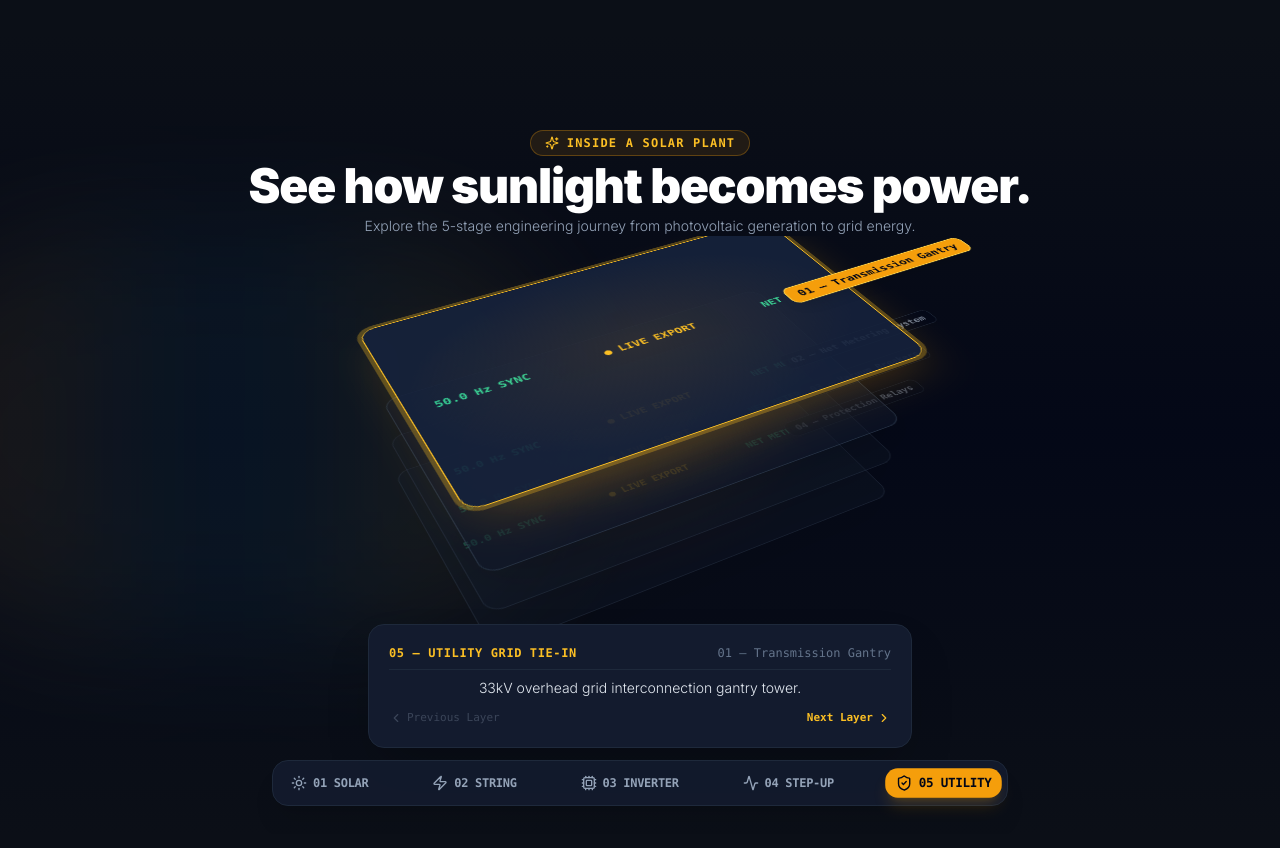
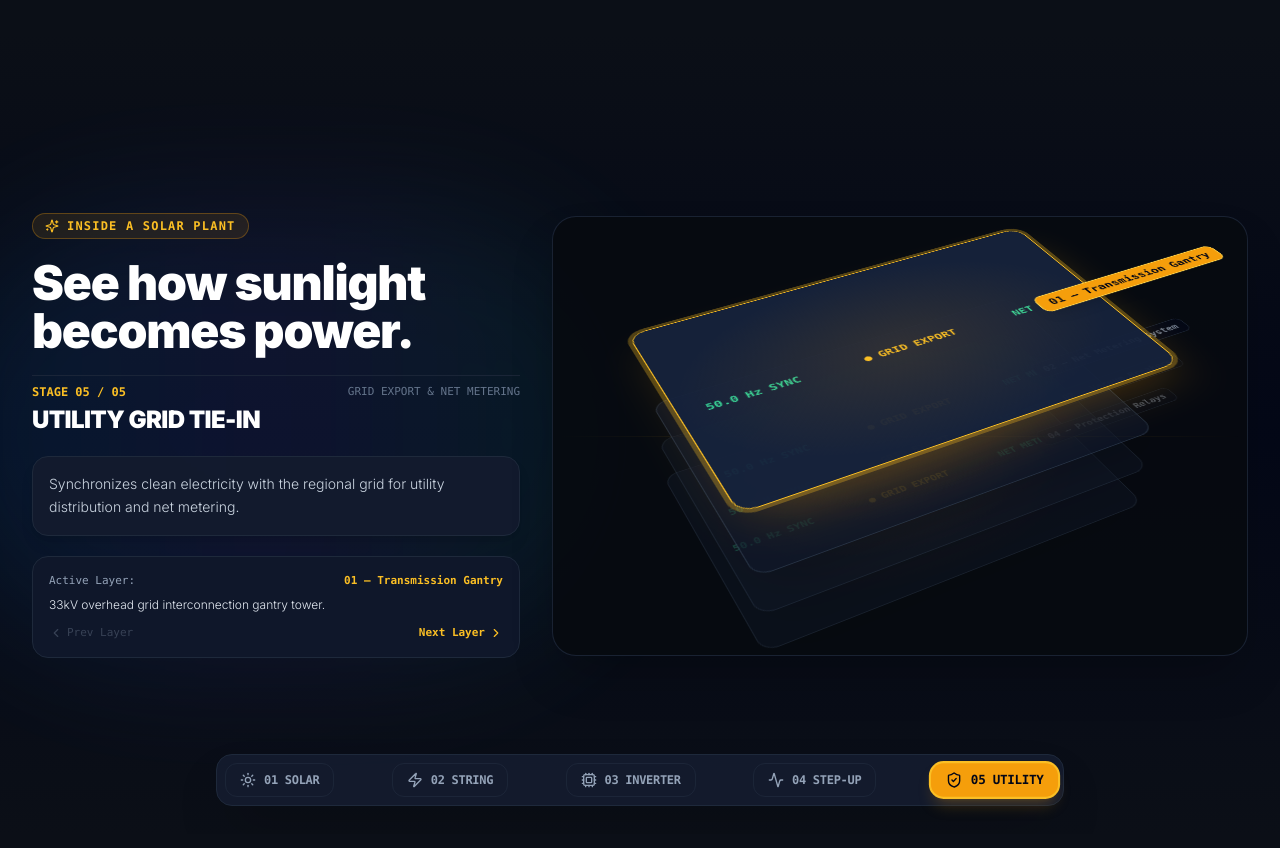
Before and after one commit to ABhi20427/nitish-solar-erp, a Next.js app: page / in a window 1280 px wide. Shown: the part 3600-4448 px from the top of the page. Built offline with nearby package versions, Linux system fonts and the light colour scheme.

Commit message:
fix: synchronize click and scroll stage state, reserve left text safe zone, and enhance Follow The Energy 3D visualization

```diff
--- a/src/app/(public)/page.tsx
+++ b/src/app/(public)/page.tsx
@@ -711,42 +711,106 @@ export default function HomePage() {
         </div>
       </section>
 
-      {/* 4. SECTION 4 — INSIDE A SOLAR PLANT (IMMERSIVE HOMEPAGE 5-STAGE 3D SCROLL JOURNEY) */}
-      <section ref={plantSectionRef} className="hidden md:block relative w-full h-[320vh] bg-[#0B0F17] snap-major-scene">
-        {/* Sticky Viewport Container (100vh viewport) */}
+      {/* 4. SECTION 4 — INSIDE A SOLAR PLANT (HOMEPAGE 5-STAGE "FOLLOW THE ENERGY" EXPERIENCE) */}
+      <section ref={plantSectionRef} className="hidden md:block relative w-full h-[360vh] bg-[#0B0F17] snap-major-scene">
+        {/* Sticky Viewport Container (100vh full viewport) */}
         <div className="sticky top-0 h-screen h-[100svh] w-full overflow-hidden flex flex-col justify-between pt-24 pb-6 bg-[#0B0F17] relative">
 
-          {/* Soft Ambient Background Energy Glow */}
+          {/* Soft Ambient Background Energy Glow (Dynamic color depending on DC / AC stage) */}
           <div className="absolute inset-0 pointer-events-none z-0 overflow-hidden">
             <div className="absolute inset-0 bg-gradient-to-b from-[#0B0F17] via-slate-950/80 to-[#0B0F17]" />
             <div
-              className="absolute left-1/2 top-1/2 w-[650px] h-[420px] rounded-full bg-gradient-to-r from-amber-500/15 via-sky-600/10 to-amber-400/15 blur-3xl transition-transform duration-700 ease-out opacity-80"
+              className={`absolute left-1/2 top-1/2 w-[700px] h-[450px] rounded-full blur-3xl transition-all duration-700 ease-out opacity-75 ${
+                plantStageIdx < 2
+                  ? 'bg-gradient-to-r from-amber-500/15 via-amber-400/10 to-amber-600/15'
+                  : plantStageIdx === 2
+                  ? 'bg-gradient-to-r from-amber-500/10 via-sky-500/15 to-blue-600/15'
+                  : 'bg-gradient-to-r from-sky-500/15 via-indigo-500/15 to-emerald-500/15'
+              }`}
               style={{
-                transform: `translate(-50%, -50%) translateX(${(2 - plantStageIdx) * 16}vw)`,
+                transform: `translate(-50%, -50%) translateX(${(2 - plantStageIdx) * 14}vw)`,
               }}
             />
           </div>
 
-          {/* Section Header */}
-          <div className="max-w-4xl mx-auto px-4 text-center space-y-1.5 relative z-30 shrink-0">
-            <div className="inline-flex items-center gap-2 px-3.5 py-1 rounded-full bg-amber-500/10 border border-amber-500/30 text-amber-400 text-xs font-mono font-bold uppercase tracking-widest">
+          {/* Main 2-Column Desktop Grid Layout (Guarantees Text Safe Zone vs Visual Stage) */}
+          <div className="max-w-7xl mx-auto px-6 sm:px-8 w-full flex-1 grid grid-cols-12 gap-8 items-center relative z-20 my-auto">
+
+            {/* LEFT 5-COL: Dedicated Text Safe Zone (Title + Stage Info + Layer Explanation) */}
+            <div className="col-span-5 space-y-5 text-left shrink-0">
+
+              {/* Section Eyebrow */}
+              <div className="inline-flex items-center gap-2 px-3 py-1 rounded-full bg-amber-500/10 border border-amber-500/30 text-amber-400 text-xs font-mono font-bold uppercase tracking-widest">
                 <Sparkles className="w-3.5 h-3.5 text-amber-400" />
                 <span>INSIDE A SOLAR PLANT</span>
               </div>
 
-            <h2 className="text-3xl sm:text-4xl lg:text-5xl font-black text-white tracking-tight leading-none">
+              {/* Headline */}
+              <h2 className="text-3xl lg:text-4xl xl:text-5xl font-black text-white tracking-tight leading-tight">
                 See how sunlight becomes power.
               </h2>
 
-            <p className="text-slate-400 text-xs sm:text-sm font-light max-w-xl mx-auto">
-              Explore the 5-stage engineering journey from photovoltaic generation to grid energy.
-            </p>
+              {/* Stage Badge & Title */}
+              <div className="space-y-1 pt-2 border-t border-slate-800/80">
+                <div className="flex items-center justify-between">
+                  <span className="text-xs font-mono font-bold text-amber-400">
+                    STAGE {PLANT_STAGES[plantStageIdx].code} / 05
+                  </span>
+                  <span className="text-[11px] font-mono text-slate-500 uppercase">
+                    {PLANT_STAGES[plantStageIdx].subtitle}
+                  </span>
+                </div>
+                <h3 className="text-2xl font-black text-white tracking-tight">
+                  {PLANT_STAGES[plantStageIdx].title}
+                </h3>
               </div>
 
-          {/* 3D Exploded Visual Stage */}
-          <div className="relative w-full flex-1 flex items-center justify-center overflow-hidden my-auto z-20">
+              {/* Stage Concise 1-Sentence Explanation */}
+              <p className="text-slate-300 text-sm font-light leading-relaxed bg-[#131B2E]/90 p-4 rounded-2xl border border-slate-800 shadow-lg">
+                {PLANT_STAGES[plantStageIdx].shortDesc}
+              </p>
+
+              {/* Active Exploded Layer Detail Card */}
+              <div className="bg-[#0F172A] border border-slate-800 rounded-2xl p-4 space-y-2 text-xs">
+                <div className="flex items-center justify-between text-slate-400 font-mono text-[11px]">
+                  <span>Active Layer:</span>
+                  <span className="text-amber-400 font-bold">
+                    {PLANT_STAGES[plantStageIdx].layers[plantLayerIdx]?.name}
+                  </span>
+                </div>
+                <p className="text-slate-200 font-light leading-snug">
+                  {PLANT_STAGES[plantStageIdx].layers[plantLayerIdx]?.desc}
+                </p>
+                <div className="flex items-center justify-between pt-1">
+                  <button
+                    onClick={() => setPlantLayerIdx((prev) => Math.max(0, prev - 1))}
+                    disabled={plantLayerIdx === 0}
+                    className="text-[11px] font-mono text-slate-400 hover:text-white disabled:opacity-30 flex items-center gap-1"
+                  >
+                    <ChevronLeft className="w-3.5 h-3.5" /> Prev Layer
+                  </button>
+                  <button
+                    onClick={() => setPlantLayerIdx((prev) => Math.min(PLANT_STAGES[plantStageIdx].layers.length - 1, prev + 1))}
+                    disabled={plantLayerIdx === PLANT_STAGES[plantStageIdx].layers.length - 1}
+                    className="text-[11px] font-mono text-amber-400 hover:text-amber-300 disabled:opacity-30 font-bold flex items-center gap-1"
+                  >
+                    Next Layer <ChevronRight className="w-3.5 h-3.5" />
+                  </button>
+                </div>
+              </div>
+            </div>
+
+            {/* RIGHT 7-COL: Interactive 3D Exploded Visual Stage (Strictly Isolated Container) */}
+            <div className="col-span-7 relative min-h-[380px] lg:min-h-[440px] flex items-center justify-center overflow-hidden rounded-3xl border border-slate-800/80 bg-[#070A10]/90 shadow-2xl p-6">
+
+              {/* Background Particle Energy Trail Overlay */}
+              <div className="absolute inset-0 pointer-events-none opacity-40">
+                <div className="absolute inset-x-0 top-1/2 h-[1px] bg-gradient-to-r from-transparent via-amber-400/40 to-transparent animate-energy-flow" />
+              </div>
+
+              {/* 3D Isometric Exploded Stage Viewport */}
               <div
-              className="relative w-[280px] sm:w-[380px] lg:w-[440px] h-[180px] sm:h-[240px] lg:h-[270px] transition-all duration-700 ease-out animate-[float_6s_ease-in-out_infinite]"
+                className="relative w-[320px] lg:w-[420px] h-[220px] lg:h-[270px] transition-all duration-700 ease-out animate-[float_6s_ease-in-out_infinite]"
                 style={{
                   perspective: '1200px',
                   perspectiveOrigin: '50% 40%',
@@ -781,13 +845,13 @@ export default function HomePage() {
                         <div
                           className={`w-full h-full rounded-2xl border transition-all duration-300 shadow-2xl relative overflow-hidden backdrop-blur-md ${
                             isActive
-                            ? 'border-amber-400 bg-[#16223B]/90 ring-4 ring-amber-400/30 shadow-amber-500/25'
-                            : 'border-slate-700/80 bg-[#0F172A]/70 group-hover:border-slate-400'
+                              ? 'border-amber-400 bg-[#16223B]/95 ring-4 ring-amber-400/30 shadow-amber-500/25'
+                              : 'border-slate-700/80 bg-[#0F172A]/80 group-hover:border-slate-400'
                           }`}
                         >
-                        <div className="absolute inset-0 bg-[radial-gradient(ellipse_at_center,rgba(245,158,11,0.1)_0%,transparent_70%)]" />
+                          <div className="absolute inset-0 bg-[radial-gradient(ellipse_at_center,rgba(245,158,11,0.12)_0%,transparent_70%)]" />
 
-                        {/* Custom Graphic Overlay per Stage */}
+                          {/* Stage-Specific Schematic Overlays */}
                           {plantStageIdx === 0 && layer.id === 'cells' && (
                             <div className="w-full h-full grid grid-cols-6 grid-rows-4 gap-1 p-2">
                               {Array.from({ length: 24 }).map((_, c) => (
@@ -798,21 +862,21 @@ export default function HomePage() {
 
                           {plantStageIdx === 1 && (
                             <div className="w-full h-full flex items-center justify-around px-4">
-                            <div className="w-8 h-8 rounded-full border-2 border-amber-400 flex items-center justify-center text-[10px] font-mono text-amber-400 font-bold">DC</div>
+                              <div className="w-9 h-9 rounded-full border-2 border-amber-400 flex items-center justify-center text-xs font-mono text-amber-400 font-bold">DC</div>
                               <div className="h-0.5 flex-1 bg-gradient-to-r from-amber-500 to-amber-300 mx-2" />
-                            <div className="w-8 h-8 rounded-full border-2 border-amber-400 flex items-center justify-center text-[10px] font-mono text-amber-400 font-bold">1500V</div>
+                              <div className="w-9 h-9 rounded-full border-2 border-amber-400 flex items-center justify-center text-xs font-mono text-amber-400 font-bold">1500V</div>
                             </div>
                           )}
 
                           {plantStageIdx === 2 && (
-                          <div className="w-full h-full flex flex-col justify-between p-3">
-                            <div className="flex justify-between items-center text-[10px] font-mono text-slate-400">
-                              <span>DC INPUT</span>
-                              <span className="text-amber-400 font-bold">MPPT ACTIVE</span>
-                              <span>AC OUTPUT</span>
+                            <div className="w-full h-full flex flex-col justify-between p-3.5">
+                              <div className="flex justify-between items-center text-[10px] font-mono text-slate-300 font-bold">
+                                <span className="text-amber-400">DC IN (1500V)</span>
+                                <span className="text-sky-400">MPPT 98.9%</span>
+                                <span className="text-emerald-400">AC OUT (800V)</span>
                               </div>
-                            <div className="h-2 w-full bg-slate-800 rounded-full overflow-hidden">
-                              <div className="h-full bg-amber-400 w-3/4 rounded-full animate-pulse" />
+                              <div className="h-2.5 w-full bg-slate-800 rounded-full overflow-hidden">
+                                <div className="h-full bg-gradient-to-r from-amber-500 via-sky-400 to-emerald-400 w-full rounded-full animate-pulse" />
                               </div>
                             </div>
                           )}
@@ -820,20 +884,21 @@ export default function HomePage() {
                           {plantStageIdx === 3 && (
                             <div className="w-full h-full flex items-center justify-center gap-6">
                               <div className="w-12 h-12 rounded-full border-4 border-amber-400/80 flex items-center justify-center text-xs font-bold text-amber-400">800V</div>
-                            <div className="text-amber-400 font-extrabold text-sm">➔➔➔</div>
-                            <div className="w-12 h-12 rounded-full border-4 border-emerald-400/80 flex items-center justify-center text-xs font-bold text-emerald-400">33kV</div>
+                              <div className="text-indigo-400 font-extrabold text-sm animate-pulse">➔ STEP-UP ➔</div>
+                              <div className="w-12 h-12 rounded-full border-4 border-indigo-400/80 flex items-center justify-center text-xs font-bold text-indigo-400">33kV</div>
                             </div>
                           )}
 
                           {plantStageIdx === 4 && (
                             <div className="w-full h-full flex items-center justify-between px-6 text-xs font-mono font-bold text-emerald-400">
                               <span>50.0 Hz SYNC</span>
-                            <span className="text-amber-400 animate-ping">● LIVE EXPORT</span>
+                              <span className="text-amber-400 animate-ping">● GRID EXPORT</span>
                               <span>NET METER</span>
                             </div>
                           )}
                         </div>
 
+                        {/* Layer Label Tag */}
                         <div
                           className={`absolute -right-28 sm:-right-36 top-1/2 -translate-y-1/2 px-2.5 py-1 rounded-lg border text-[10px] sm:text-xs font-mono font-bold transition-all duration-300 whitespace-nowrap shadow-lg ${
                             isActive
@@ -849,44 +914,11 @@ export default function HomePage() {
                 </div>
               </div>
             </div>
-
-          {/* Short 1-Sentence Explanation Card */}
-          <div className="max-w-xl mx-auto w-full px-4 relative z-30 shrink-0">
-            <div className="bg-[#131B2E] border border-slate-800 rounded-2xl p-4 sm:p-5 shadow-2xl text-center space-y-2 relative overflow-hidden">
-              <div className="flex items-center justify-between border-b border-slate-800 pb-2 text-xs font-mono">
-                <span className="font-bold text-amber-400 uppercase tracking-wider">
-                  {PLANT_STAGES[plantStageIdx].code} — {PLANT_STAGES[plantStageIdx].title}
-                </span>
-                <span className="text-slate-500">{PLANT_STAGES[plantStageIdx].layers[plantLayerIdx]?.name}</span>
           </div>
 
-              <p className="text-slate-200 text-xs sm:text-sm font-light leading-relaxed">
-                {PLANT_STAGES[plantStageIdx].layers[plantLayerIdx]?.desc}
-              </p>
-
-              <div className="flex items-center justify-between pt-1">
-                <button
-                  onClick={() => setPlantLayerIdx((prev) => Math.max(0, prev - 1))}
-                  disabled={plantLayerIdx === 0}
-                  className="text-[11px] font-mono text-slate-400 hover:text-white disabled:opacity-30 disabled:hover:text-slate-400 flex items-center gap-1"
-                >
-                  <ChevronLeft className="w-3.5 h-3.5" /> Previous Layer
-                </button>
-
-                <button
-                  onClick={() => setPlantLayerIdx((prev) => Math.min(PLANT_STAGES[plantStageIdx].layers.length - 1, prev + 1))}
-                  disabled={plantLayerIdx === PLANT_STAGES[plantStageIdx].layers.length - 1}
-                  className="text-[11px] font-mono text-amber-400 hover:text-amber-300 disabled:opacity-30 flex items-center gap-1 font-bold"
-                >
-                  Next Layer <ChevronRight className="w-3.5 h-3.5" />
-                </button>
-              </div>
-            </div>
-          </div>
-
-          {/* Continuous 5-Stage Journey Progress Navigation Bar */}
-          <div className="max-w-3xl mx-auto w-full px-4 pt-3 pb-1 relative z-30 shrink-0">
-            <div className="flex items-center justify-between bg-[#131B2E]/90 border border-slate-800 rounded-2xl p-2 shadow-xl">
+          {/* Continuous 5-Stage Journey Progress Navigation Bar (Synchronized Click + Scroll State) */}
+          <div className="max-w-4xl mx-auto w-full px-6 pt-3 pb-1 relative z-30 shrink-0">
+            <div className="flex items-center justify-between bg-[#131B2E]/95 border border-slate-800 rounded-2xl p-2 shadow-2xl">
               {PLANT_STAGES.map((stage, idx) => {
                 const isSelected = idx === plantStageIdx;
                 const IconComponent = stage.icon;
@@ -894,20 +926,22 @@ export default function HomePage() {
                   <button
                     key={stage.id}
                     onClick={() => {
+                      setPlantStageIdx(idx);
+                      setPlantLayerIdx(0);
                       if (plantSectionRef.current) {
                         const totalDist = plantSectionRef.current.offsetHeight - window.innerHeight;
                         const targetScrollTop = plantSectionRef.current.offsetTop + (idx / 4) * totalDist;
                         window.scrollTo({ top: targetScrollTop, behavior: 'smooth' });
                       }
                     }}
-                    className={`flex items-center gap-1.5 px-2.5 py-1.5 rounded-xl transition-all duration-300 ${
+                    className={`flex items-center gap-2 px-3.5 py-2 rounded-xl transition-all duration-300 ${
                       isSelected
-                        ? 'bg-amber-500 text-slate-950 font-bold shadow-lg shadow-amber-500/20 scale-105'
-                        : 'text-slate-400 hover:text-white hover:bg-slate-800/60'
+                        ? 'bg-amber-500 text-slate-950 font-bold shadow-lg shadow-amber-500/25 scale-105 ring-2 ring-amber-400'
+                        : 'text-slate-400 hover:text-white hover:bg-slate-800/80 border border-slate-800/80'
                     }`}
                   >
                     <IconComponent className="w-4 h-4 shrink-0" />
-                    <span className="text-[10px] sm:text-xs font-mono font-bold tracking-tight hidden sm:inline">
+                    <span className="text-xs font-mono font-bold tracking-tight">
                       {stage.code} {stage.title.split(' ')[0]}
                     </span>
                   </button>
```
Lines whose indentation alone changed are shown as unchanged.
